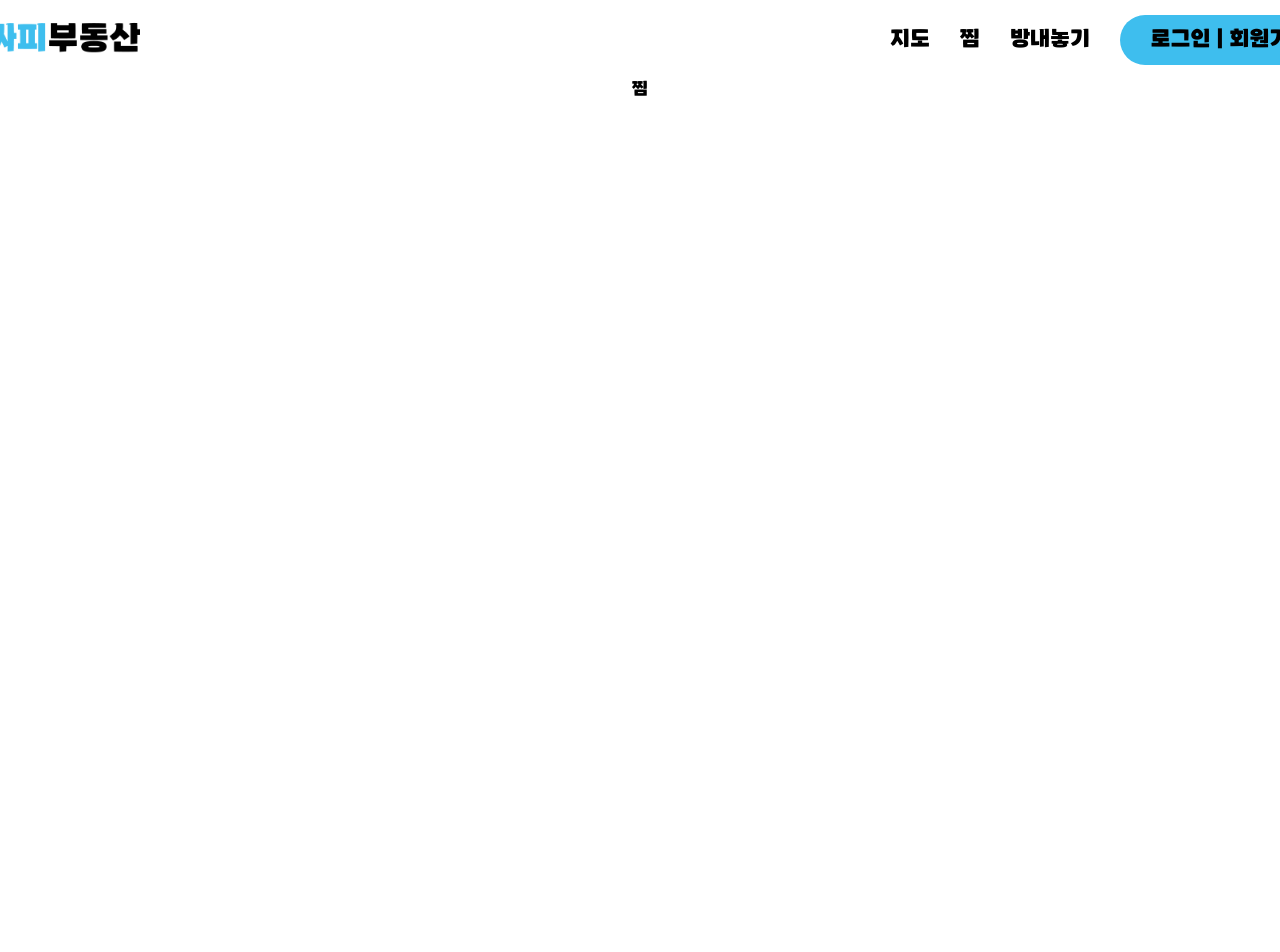
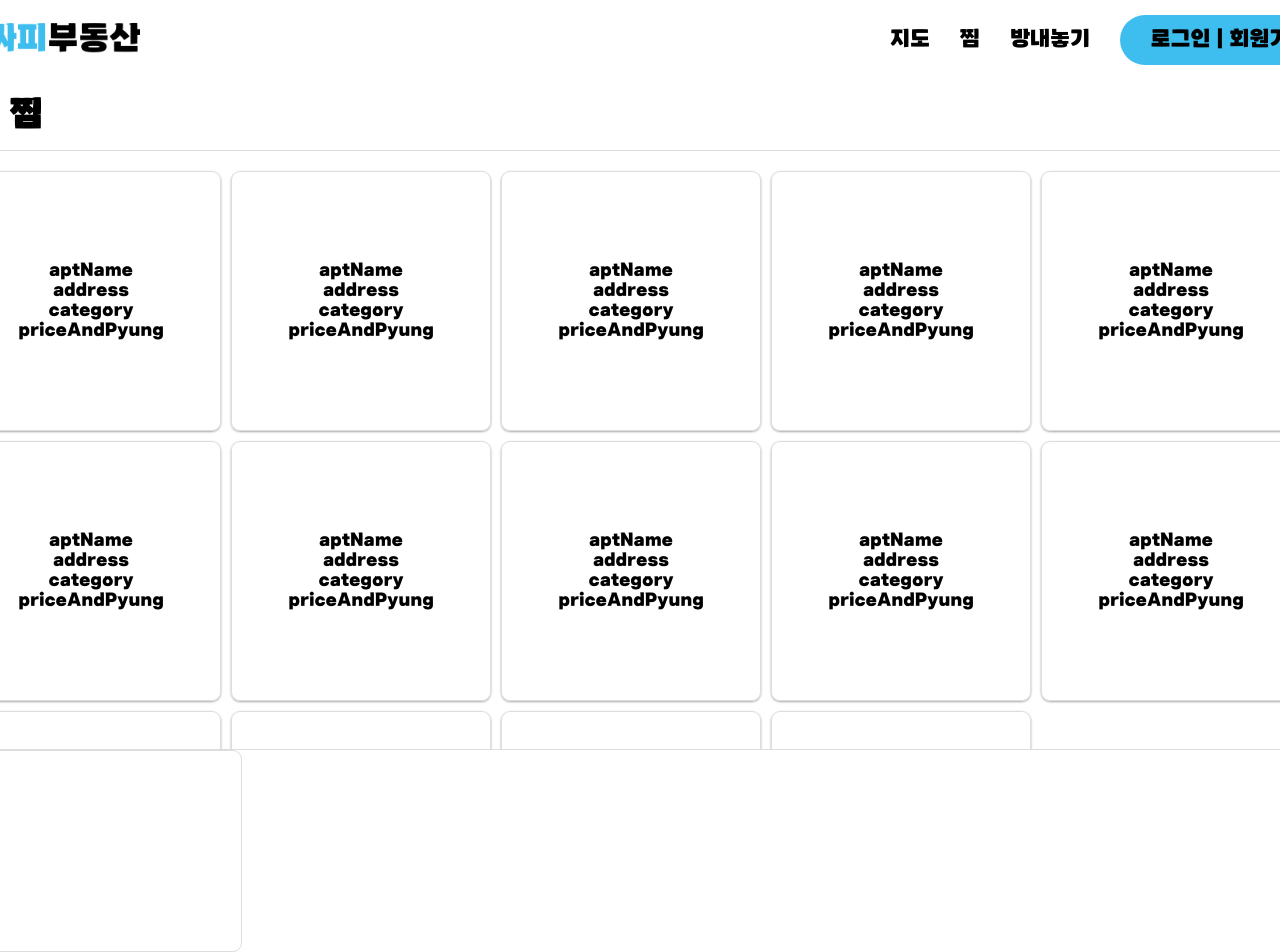
Before and after one commit to SSAFY-Real-Estate/frontend, a Vue app: page /zzim in a window 1280 px wide. Shown: the top 952 px of the page. Before the commit the page ends 800 px from the top, so only its background shows below. Built offline with nearby package versions, Linux system fonts and the light colour scheme; no server answers; what vue3-kakao-maps, vue3-quill would draw is missing.

Commit message:
feat: 찜 레이아웃 구현

```diff
--- /dev/null
+++ b/src/apis/ai/ai.js
@@ -0,0 +1,6 @@
+import { instance } from "@/apis/utils/instance";
+
+export const getHomes = async(data) => {
+    const response = await instance.post('/ai/command', data);
+    return response.data;
+}
--- a/src/components/board/BoardCard.vue
+++ b/src/components/board/BoardCard.vue
@@ -35,7 +35,9 @@
     <!--like -->
     <div class="like">
       <div class="like_profile">
-        <div class="like_profile_picture"></div>
+        <div class="like_profile_picture">
+          <img v-if="item.profileImgUrl" :src="item.profileImgUrl" alt="">
+        </div>
         <div class="like_profile_by">by</div>
         <div class="like_profile_text">{{ item.id }}</div>
       </div>
@@ -65,6 +67,11 @@
 .BoardCard:hover {
   box-shadow: 0 14px 28px rgba(0, 0, 0, 0.25), 0 10px 10px rgba(0, 0, 0, 0.22);
 }
+.like_profile_picture > img  {
+  width: 100%;
+  height: 100%;
+}
+
 .like {
   padding: 10px;
   box-sizing: border-box;
--- a/src/views/MainView.vue
+++ b/src/views/MainView.vue
@@ -59,7 +59,7 @@ const router = useRouter();
                     </div>
                 </div>
                 <div class="mainRightBottom">
-                    <div class="myList">
+                    <div class="myList" @click="router.push({name : 'zzim'})">
                         <h1>찜</h1>
                         <div class="myListBox">
                             <img src="../assets/myListLogo.png" alt="myListLogo">
--- a/src/views/Zzim.vue
+++ b/src/views/Zzim.vue
@@ -1,13 +1,226 @@
 <script setup>
+import { getHomes } from '@/apis/ai/ai';
+import { usePrincipalStore } from '@/stores/principal';
+import { ref } from 'firebase/storage';
+import { computed, onMounted } from 'vue';
+import { useRouter } from 'vue-router';
+
+
+const router = useRouter();
+const principalStore = usePrincipalStore();
+
+const user = computed(() => principalStore.user);
+
+const apartInfo = ref([]);
+
+const aiAnswer = ref(null);
+
+const aiCommand = async() => {
+    try {
+        const response = await getHomes(apartInfo);
+        console.log(response);
+        aiCommand.value = response;
+    } catch (error) {
+
+    }
+}
+
+onMounted(() => {
+    principalStore.fetchUser();
+    console.log(user.value)
+})
 
 </script>
 
 <template>
-    <div>
-        찜
+    <div id="zzimWrap">
+        <div class="myList">
+            <div class="borLeft">
+                <div class="myListBox">
+                    <img src="../assets/myListLogo.png" alt="myListLogo">
+                </div>
+                <h1>찜</h1>
+            </div>
+            <div class="aiButton">
+                <i class="fa-solid fa-robot"></i>
+            </div>
+        </div>
+        <div class="zzimList">
+            <div class="zzimCard">
+                <div>aptName</div>
+                <div>address</div>
+                <div>category</div>
+                <div>priceAndPyung</div>
+            </div>
+            <div class="zzimCard">
+                <div>aptName</div>
+                <div>address</div>
+                <div>category</div>
+                <div>priceAndPyung</div>
+            </div>
+            <div class="zzimCard">
+                <div>aptName</div>
+                <div>address</div>
+                <div>category</div>
+                <div>priceAndPyung</div>
+            </div>
+            <div class="zzimCard">
+                <div>aptName</div>
+                <div>address</div>
+                <div>category</div>
+                <div>priceAndPyung</div>
+            </div>
+            <div class="zzimCard">
+                <div>aptName</div>
+                <div>address</div>
+                <div>category</div>
+                <div>priceAndPyung</div>
+            </div>
+            <div class="zzimCard">
+                <div>aptName</div>
+                <div>address</div>
+                <div>category</div>
+                <div>priceAndPyung</div>
+            </div>
+            <div class="zzimCard">
+                <div>aptName</div>
+                <div>address</div>
+                <div>category</div>
+                <div>priceAndPyung</div>
+            </div>
+            <div class="zzimCard">
+                <div>aptName</div>
+                <div>address</div>
+                <div>category</div>
+                <div>priceAndPyung</div>
+            </div>
+            <div class="zzimCard">
+                <div>aptName</div>
+                <div>address</div>
+                <div>category</div>
+                <div>priceAndPyung</div>
+            </div>
+            <div class="zzimCard">
+                <div>aptName</div>
+                <div>address</div>
+                <div>category</div>
+                <div>priceAndPyung</div>
+            </div>
+            <div class="zzimCard">
+                <div>aptName</div>
+                <div>address</div>
+                <div>category</div>
+                <div>priceAndPyung</div>
+            </div>
+            <div class="zzimCard">
+                <div>aptName</div>
+                <div>address</div>
+                <div>category</div>
+                <div>priceAndPyung</div>
+            </div>
+            <div class="zzimCard">
+                <div>aptName</div>
+                <div>address</div>
+                <div>category</div>
+                <div>priceAndPyung</div>
+            </div>
+            <div class="zzimCard">
+                <div>aptName</div>
+                <div>address</div>
+                <div>category</div>
+                <div>priceAndPyung</div>
+            </div>
+        </div>
+        <div class="aiComment">
+
+        </div>
     </div>
 </template>
 
 <style scoped>
+    #zzimWrap {
+        position: relative;
+        width: 1400px;
+        display: flex;
+        flex-direction: column
+    }
+    .myList {
+        display: flex;
+        align-items: center;
+        justify-content: space-between;
+    }
+    .borLeft {
+        display: flex;
+        justify-content: center;
+        align-items: center;
+    }
+    .myListBox {
+        width: 50px;
+        height: 50px;
+        display: flex;
+        justify-content: center;
+        align-items: center;
+        margin: 10px
+    }
+    .myListBox > img {
+        width: 100%;
+    }
+    .zzimList {
+        gap: 10px;
+        display: flex;
+        flex-wrap: wrap;
+        width: 100%;
+        height: 600px;
+        border: 1px solid #ddd;
+        border-radius: 9px;
+        box-sizing: border-box;
+        padding: 20px;
+        overflow: auto;
+    }
+    .zzimCard {
+        box-sizing: border-box;
+        box-shadow: 0 1px 3px rgba(0,0,0,0.12), 0 1px 2px rgba(0,0,0,0.24);
+        transition: all 0.3s cubic-bezier(.25,.8,.25,1);
+        display: flex;
+        justify-content: center;
+        align-items: center;
+        flex-direction: column;
+        /* gap: 10px; */
+        cursor: pointer;
+        width: 260px;
+        height: 260px;
+        /* background-color: aquamarine; */
+        border-radius: 9px;
+        border: 1px solid #ddd;
+    }
+    .zzimCard:hover {
+        box-shadow: 0 14px 28px rgba(0,0,0,0.25), 0 10px 10px rgba(0,0,0,0.22);
+    }
 
+    .aiComment {
+        width: 300px;
+        height: 200px;
+        border-radius: 9px;
+        border: 1px solid #ddd;
+    }
+
+    .aiButton {
+        cursor: pointer;
+        color:#3EBEEE;
+        font-size: 35px;
+        box-shadow: 0 1px 3px rgba(0,0,0,0.12), 0 1px 2px rgba(0,0,0,0.24);
+        transition: all 0.3s cubic-bezier(.25,.8,.25,1);
+        border: 1px solid #ddd;
+        display: flex;
+        justify-content: center;
+        align-items: center;
+        padding: 20px 20px;
+        box-sizing: border-box;
+        width: 55px;
+        height: 55px;
+        border-radius: 50%
+    }
+    .aiButton:hover {
+        box-shadow: 0 14px 28px rgba(0,0,0,0.25), 0 10px 10px rgba(0,0,0,0.22);
+    }
 </style>
```
